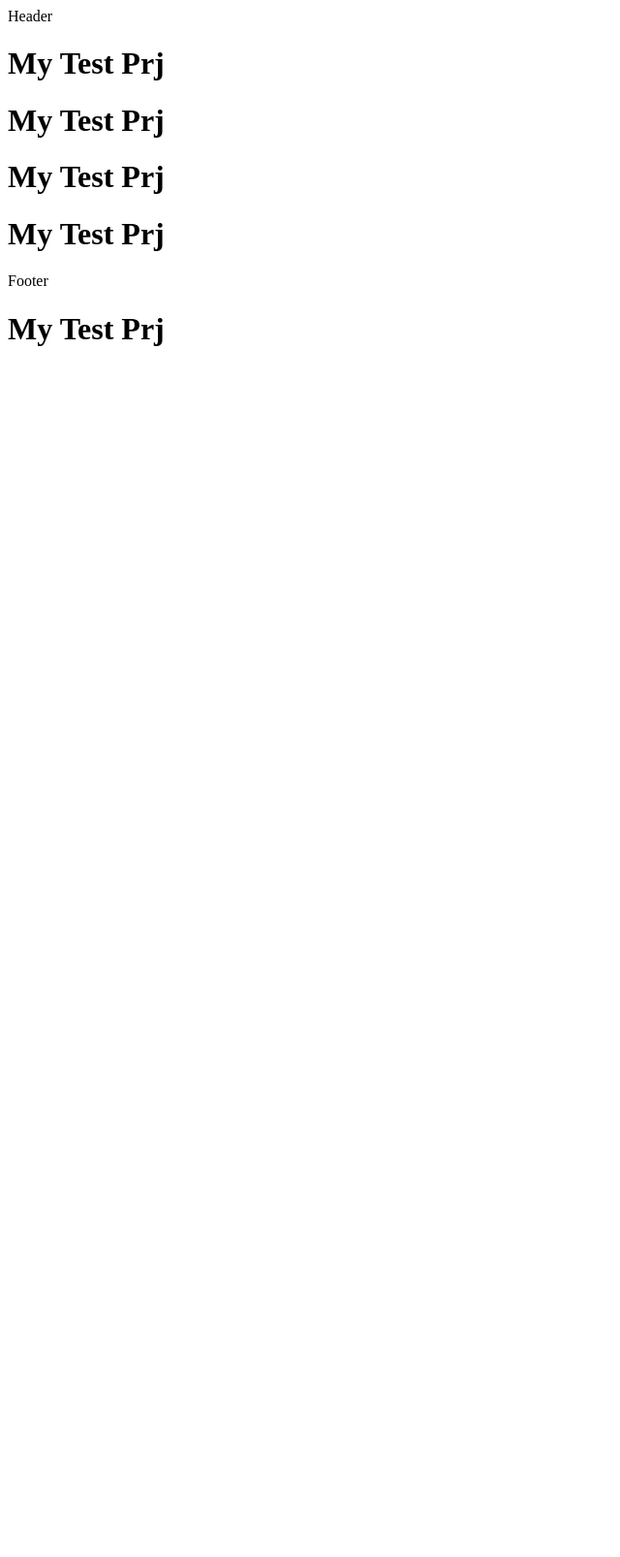
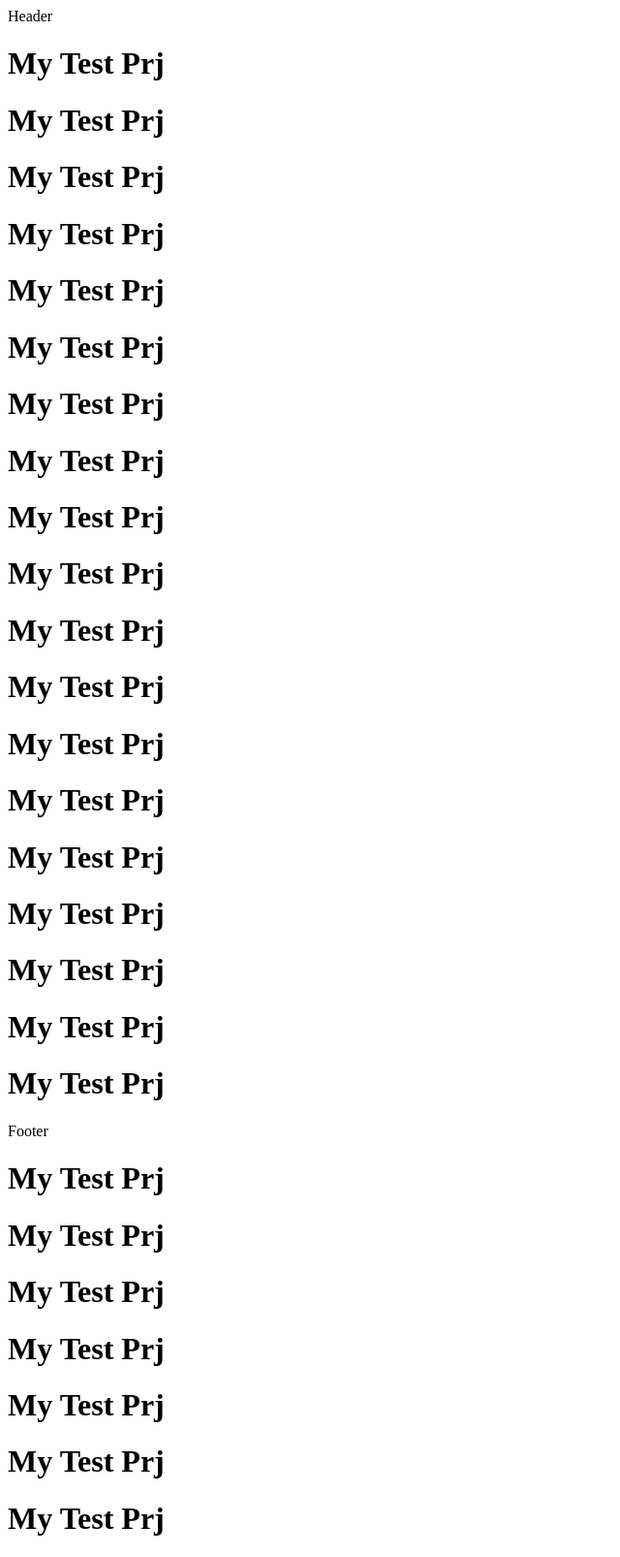
Before and after one commit to yamasol/my_test_prj, a PHP site: page / in a window 1280 px wide. Shown: the whole page at 97% size, without its empty margins (0-640 px from the left). Before the commit the page ends 357 px from the top, so only its background shows below. Run offline with PHP 8.4, Linux system fonts and the light colour scheme.

Commit message:
feature code
code

```diff
--- a/index.php
+++ b/index.php
@@ -9,11 +9,27 @@
 <!-- Feature  --><!-- Feature  -->
 <header>Header
 <h1>My Test Prj</h1>
+<h1>My Test Prj</h1>
+<h1>My Test Prj</h1>
+<h1>My Test Prj</h1>
+<h1>My Test Prj</h1>
+<h1>My Test Prj</h1>
+<h1>My Test Prj</h1>
+
 </header>
 
 <!-- Feature  --><!-- Feature  -->
 <div id='content'>
 
+<h1>My Test Prj</h1>
+<h1>My Test Prj</h1>
+<h1>My Test Prj</h1>
+<h1>My Test Prj</h1>
+<h1>My Test Prj</h1>
+<h1>My Test Prj</h1>
+<h1>My Test Prj</h1>
+<h1>My Test Prj</h1>
+<h1>My Test Prj</h1>
 <h1>My Test Prj</h1>
 <h1>My Test Prj</h1>
 <h1>My Test Prj</h1>
@@ -26,6 +42,13 @@
 <!-- Feature  --><!-- Feature  -->
 <footer>Footer
 <h1>My Test Prj</h1>
+<h1>My Test Prj</h1>
+<h1>My Test Prj</h1>
+<h1>My Test Prj</h1>
+<h1>My Test Prj</h1>
+<h1>My Test Prj</h1>
+<h1>My Test Prj</h1>
+
 </footer>
 
 
```
